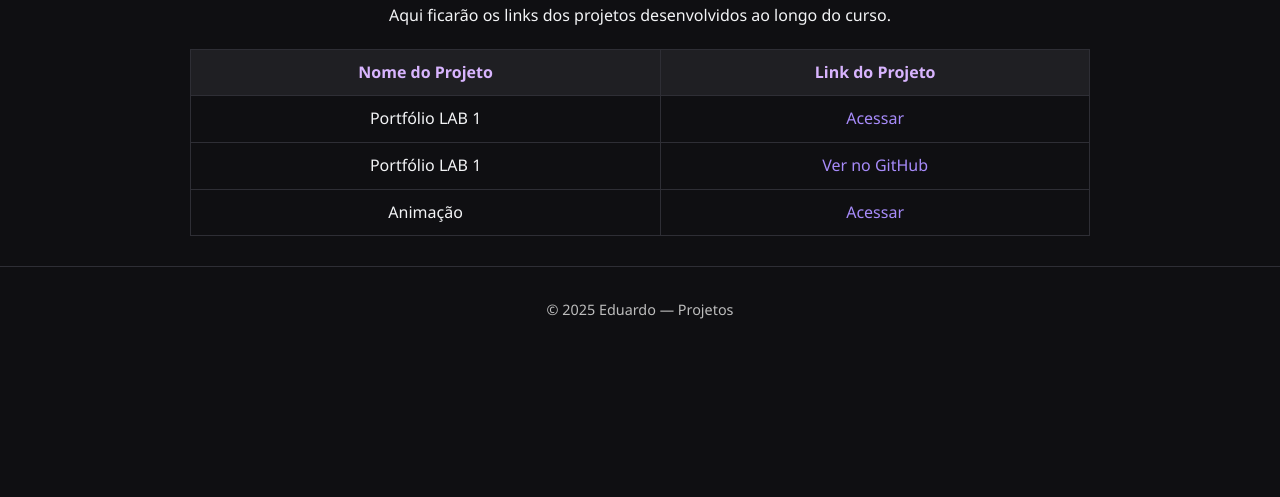
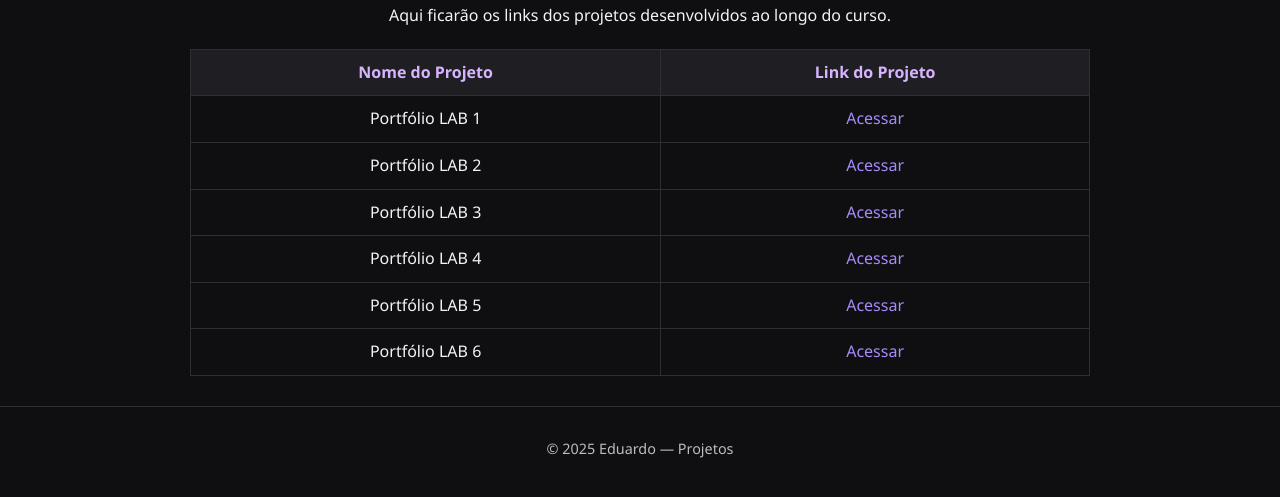
Before and after one commit to EduardoBrito9/FullStack_2025_FEI, a website: page lab 2/project.html in a window 1280 px wide. Shown: the part 149-646 px from the top of the page. Drawn offline with Linux system fonts and the light colour scheme.

Commit message:
lab 7 servidor

```diff
--- a/lab 2/project.html
+++ b/lab 2/project.html
@@ -27,15 +27,26 @@
         <td>Portfólio LAB 1</td>
         <td><a href="../lab 1 /index.html" target="_blank">Acessar</a></td>
       </tr>
+      <tr>
+        <td>Portfólio LAB 2</td>
+        <td><a href="../lab 2/index.html" target="_blank">Acessar</a></td>
+      </tr>
        <tr>
-        <td>Portfólio LAB 1</td>
-        <td><a href="https://github.com/seuusuario/portfolio-lab1" target="_blank">Ver no GitHub</a></td>
+        <td>Portfólio LAB 3</td>
+        <td><a href="../lab 3/index.html" target="_blank">Acessar</a></td>
       </tr>
-      <tr>
-        <td>Animação</td>
+       <tr>
+        <td>Portfólio LAB 4</td>
+        <td><a href="../lab 4 /guess.html" target="_blank">Acessar</a></td>
+      </tr>
+       <tr>
+        <td>Portfólio LAB 5</td>
+        <td><a href="../LAB 5 /canvas.html" target="_blank">Acessar</a></td>
+      </tr>
+       <tr>
+        <td>Portfólio LAB 6</td>
         <td><a href="../lab 6/animation.html" target="_blank">Acessar</a></td>
       </tr>
-
     </table>
   </main>
 
```
Also changed, not shown: package.json (added, +16 -0 lines), server.js (added, +12 -0 lines), 5 other files.
